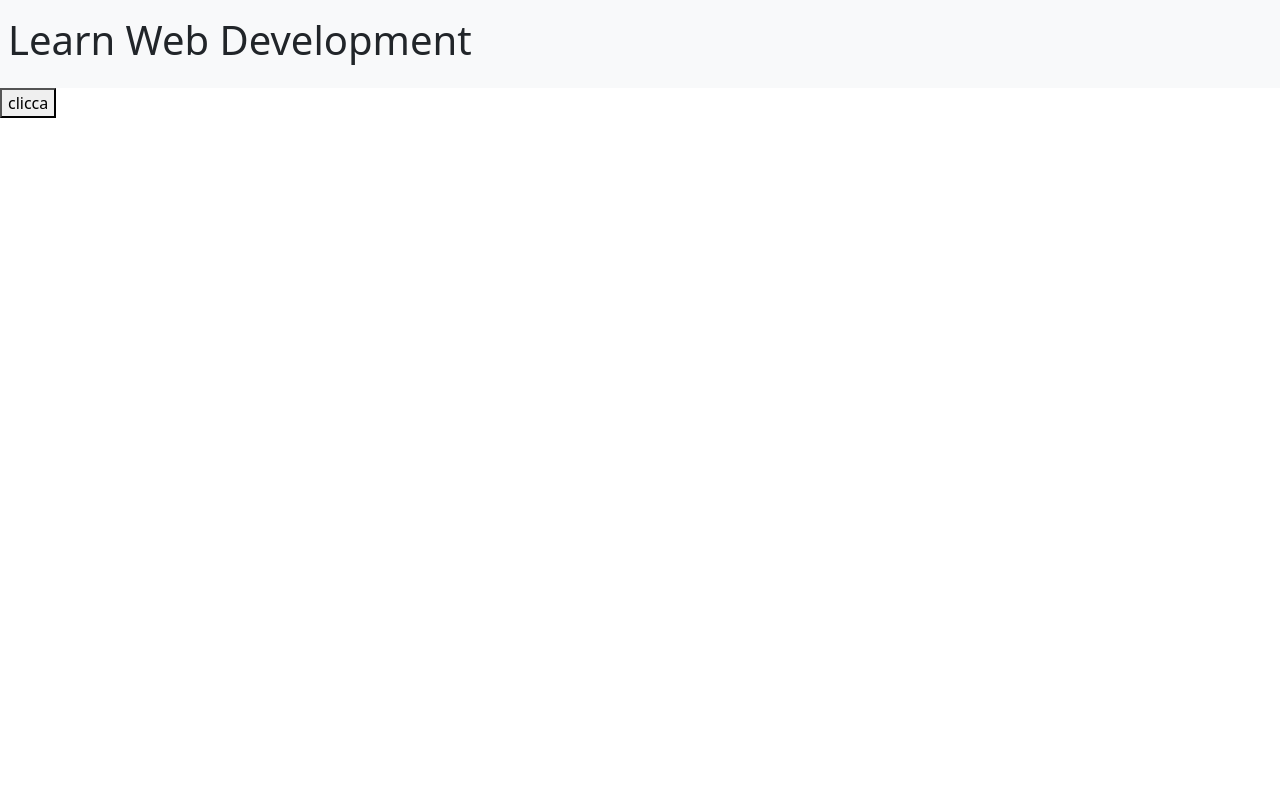
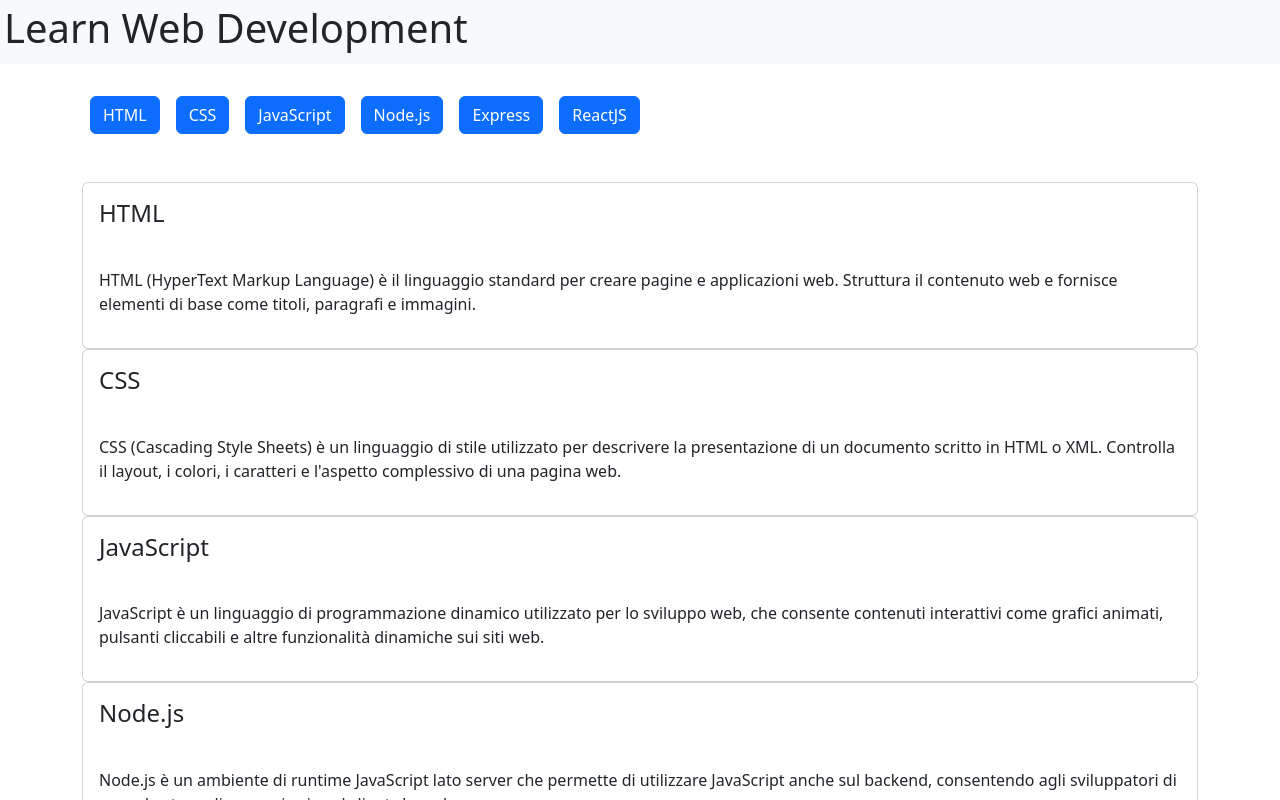
Before and after one commit to MegaEmme/react-use-state, a React (Vite) app: page / in a window 1280 px wide. Shown: the top 800 px of the page. Built offline with nearby package versions, Linux system fonts and the light colour scheme.

Commit message:
feat: create props on Button and Card

```diff
--- a/src/components/Button.jsx
+++ b/src/components/Button.jsx
@@ -1,7 +1,10 @@
-function Button() {
+function Button(props) {
+    const buttons = props.Button;
     return (
         <>
-            <button>cliccami</button>
+            {buttons.map(element =>
+                <button key={element.id} className="btn btn-primary mb-5 m-2">{element.title}</button>
+            )}
         </>
     )
 };
--- a/src/components/Header.jsx
+++ b/src/components/Header.jsx
@@ -1,7 +1,7 @@
 function Header() {
     return (
         <>
-            <header>
+            <header className="p-1 mb-4">
                 <h1>Learn Web Development</h1>
             </header>
         </>
--- a/src/components/Main.jsx
+++ b/src/components/Main.jsx
@@ -1,9 +1,14 @@
 import languages from "../data/languages";
+import Button from "./Button";
+import Card from "./Card";
 
 function Main() {
     return (
         <>
-            <button>clicca</button>
+            <div className="container">
+                <Button Button={languages} />
+                <Card Card={languages} />
+            </div>
         </>
     )
 };
--- a/src/index.css
+++ b/src/index.css
@@ -1,4 +1,3 @@
 header{
   background-color: #f8f9fa;
-  padding: 1rem .5rem;
 }
```
